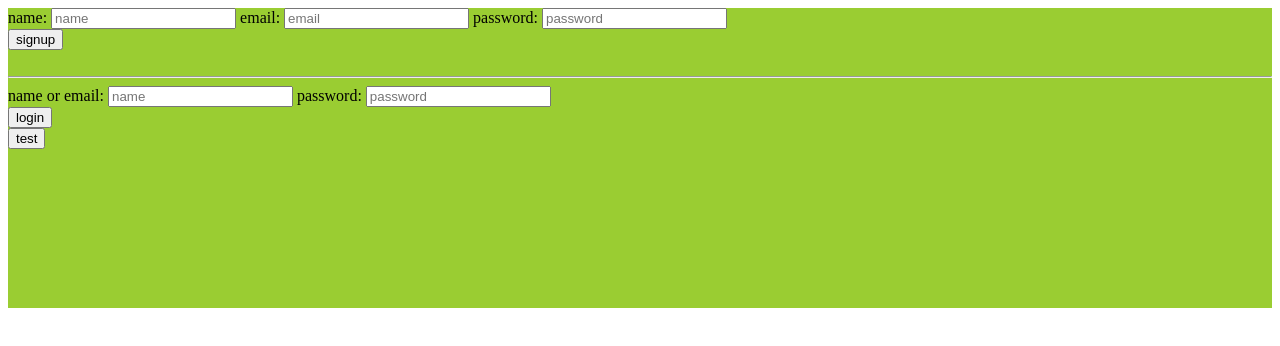
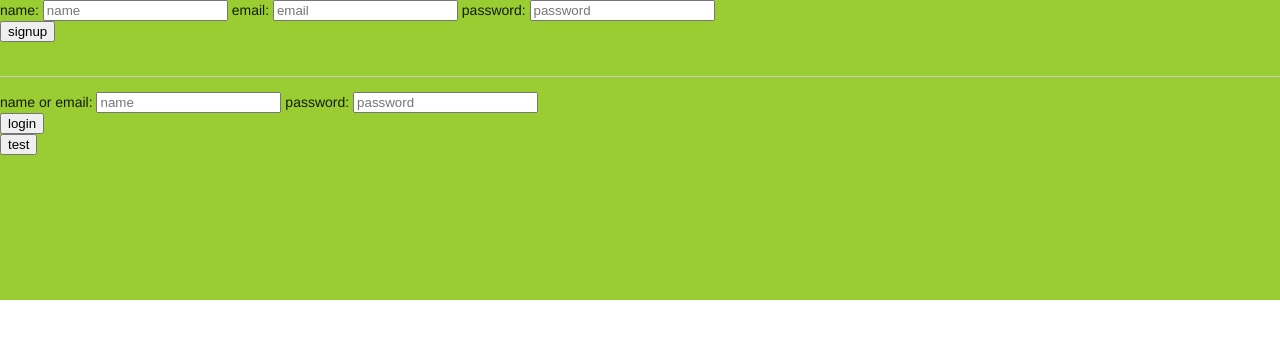
Before and after one commit to hwen/waka, a website: page public/src/index.html in a window 1280 px wide. Drawn offline with Linux system fonts and the light colour scheme; files that its build step writes are made by us from their sources.

Commit message:
加入mdl

```diff
--- a/public/src/index.html
+++ b/public/src/index.html
@@ -4,6 +4,9 @@
     <meta charset="UTF-8">
     <title></title>
     <link href="dist/app.css">
+    <link rel="stylesheet" href="lib/mdl/material.min.css">
+    <script src="lib/mdl/material.min.js"></script>
+    <link rel="stylesheet" href="lib/mdl/mdl-font.css">
     <script src="lib/angular/angular.min.js"></script>
     <script src="lib/angular/angular-resource.min.js"></script>
     <script src="lib/angular/angular-ui-router.min.js"></script>
--- /dev/null
+++ b/public/src/lib/mdl/mdl-font.css
@@ -0,0 +1,22 @@
+@font-face {
+  font-family: 'Material Icons';
+  font-style: normal;
+  font-weight: 400;
+  src: local('Material Icons'), local('MaterialIcons-Regular'), url(https://fonts.gstatic.com/s/materialicons/v11/2fcrYFNaTjcS6g4U3t-Y5ZjZjT5FdEJ140U2DJYC3mY.woff2) format('woff2');
+}
+
+.material-icons {
+  font-family: 'Material Icons';
+  font-weight: normal;
+  font-style: normal;
+  font-size: 24px;
+  line-height: 1;
+  letter-spacing: normal;
+  text-transform: none;
+  display: inline-block;
+  white-space: nowrap;
+  word-wrap: normal;
+  direction: ltr;
+  -webkit-font-feature-settings: 'liga';
+  -webkit-font-smoothing: antialiased;
+}
```
Also changed, not shown: public/src/lib/mdl/material.min.css (added), public/src/lib/mdl/material.min.js (added).
